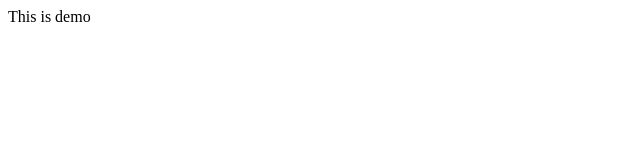
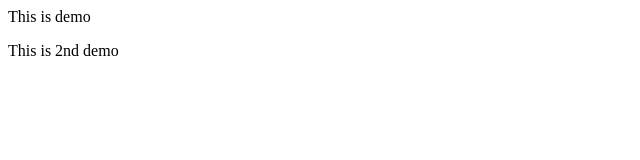
Before and after one commit to Omkar-203/localdemo, a plain HTML site: page index.html in a window 1280 px wide. Shown: the full height of the page, 0-640 px from the left. Drawn offline with Linux system fonts and the light colour scheme.

Commit message:
these is new line added in file

```diff
--- a/index.html
+++ b/index.html
@@ -1 +1,2 @@
 <p>This is demo</p>
+<p>This is 2nd demo</p>
```
